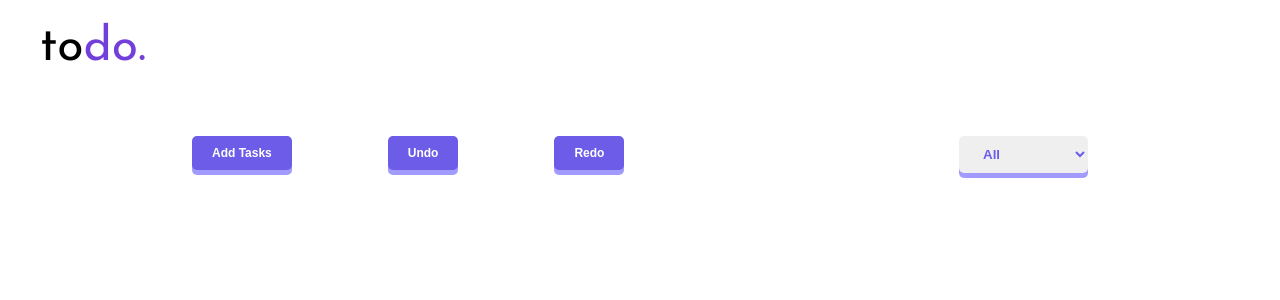
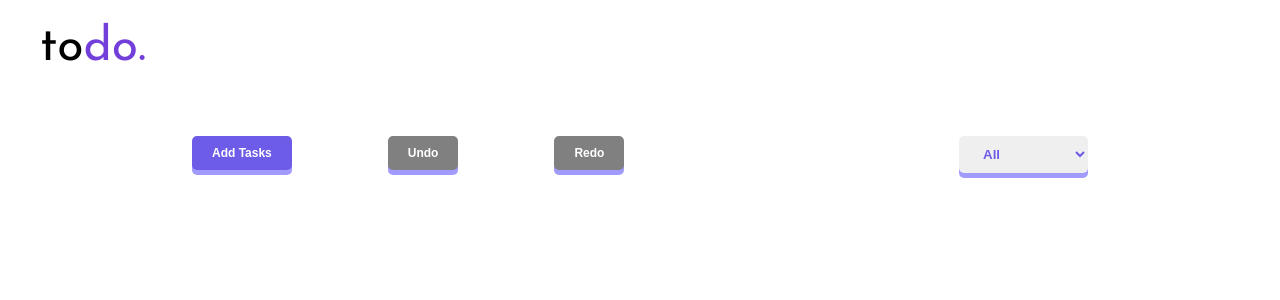
Before and after one commit to RahulKrishna-A/To-Do-List-Manager, a React (Vite) app: page / in a window 1280 px wide. Shown: the top 300 px of the page. Built offline with nearby package versions, Linux system fonts and the light colour scheme.

Commit message:
Added Index and History for Undo/Redo

```diff
--- a/src/App.css
+++ b/src/App.css
@@ -5,3 +5,13 @@
     height: 100dvh;
     overflow-x: hidden;
 }
+
+button[disabled]{
+    background-color: grey;
+
+}
+
+/*button[disabled]:active{*/
+/*    transform: none;*/
+/*    box-shadow: 0px 5px 0px 0px #a29bfe;*/
+/*}*/
--- a/src/Components/AddtaskMenu.jsx
+++ b/src/Components/AddtaskMenu.jsx
@@ -3,67 +3,76 @@ import {useState} from "react";
 
 import {v4 as uuid} from "uuid";
 //Refactor EVERY COMMENT WITH CLEAR WORDS LATER DONT FORGET !!!!!!!!!!!
-export default function AddtaskMenu(props){
+export default function AddtaskMenu(props) {
 
-    const [TitleError,setTitleError] = useState(false)
+    const [TitleError, setTitleError] = useState(false)
 
     // builder pattern for optional parameters like duedate
-    class Todo{
-        constructor(Title,{DueDate}={}) {
+    class Todo {
+        constructor(Title, {DueDate} = {}) {
             this.Title = Title;
             this.DueDate = DueDate;
             this.Status = "Pending";
-            this.id =uuid()
+            this.id = uuid()
         }
     }
+
     // for checking mandatory fields
-    function toggleTitleError(val){
-        setTitleError((prev)=>{
+    function toggleTitleError(val) {
+        setTitleError((prev) => {
             return val
         })
     }
+
     // adding new tasks
-    function updateTodo(CurrentTodo){
-        props.setTodos((prev)=>{
-            return(
-                [...prev,CurrentTodo]
+    function updateTodo(CurrentTodo) {
+        props.setTodos((prev) => {
+            return (
+                [...prev, CurrentTodo]
             )
         })
 
     }
+
     //on submit
-    function onSubmitAddTasks(e){
+    function onSubmitAddTasks(e) {
         e.preventDefault()
-        if(!e.target[0].value){
+        if (!e.target[0].value) {
             toggleTitleError(true)
-        }
-        else{
+        } else {
             // toggling states
             toggleTitleError(false)
             props.ToggleMenu(false)
             let Title = e.target[0].value;
             let Duedate = e.target[1].value;
-            let CurrentTodo = new Todo(Title,{DueDate:Duedate})
+            let CurrentTodo = new Todo(Title, {DueDate: Duedate})
             updateTodo(CurrentTodo)
+            props.updateHistory(CurrentTodo)
+
+            // props.setIndex(props.History.length)
 
         }
     }
 
-    return(
+    return (
         <div id={"AddtaskMenu"}>
             {/*conditional rendering of Menu*/}
-            {props.displayAddtaskMenu&&<div id="menu__form_todoadd">
+            {props.displayAddtaskMenu && <div id="menu__form_todoadd">
                 <div className="menu__form_todoadd_header">
                     <p>New Task</p>
-                    <svg id="menu__form_todoadd_X" xmlns="http://www.w3.org/2000/svg" width="24" height="24"
+                    {/*toggling menu--------------------------------*/}
+                    <svg onClick={() => {
+                        props.ToggleMenu(false)
+                    }} id="menu__form_todoadd_X" xmlns="http://www.w3.org/2000/svg" width="24" height="24"
                          viewBox="0 0 24 24">
-                        <path d="m16.192 6.344-4.243 4.242-4.242-4.242-1.414 1.414L10.535 12l-4.242 4.242 1.414 1.414 4.242-4.242 4.243 4.242 1.414-1.414L13.364 12l4.242-4.242z"></path>
+                        <path
+                            d="m16.192 6.344-4.243 4.242-4.242-4.242-1.414 1.414L10.535 12l-4.242 4.242 1.414 1.414 4.242-4.242 4.243 4.242 1.414-1.414L13.364 12l4.242-4.242z"></path>
                     </svg>
                 </div>
                 <form onSubmit={onSubmitAddTasks}>
                     <div>
                         {/*conditional rendering of error*/}
-                        {TitleError&& <div id="form_todo_error" >
+                        {TitleError && <div id="form_todo_error">
                             Please fill the following field
                         </div>}
                         <label htmlFor="form_todo_title">Title:*</label>
@@ -72,9 +81,9 @@ export default function AddtaskMenu(props){
                     </div>
                     <div>
                         <label htmlFor="form_todo_datetime">Due Date:</label>
-                        <input type="date"  id="form_todo_datetime"/>
+                        <input type="date" id="form_todo_datetime"/>
                     </div>
-                     <input id="form_todo_submit" type="submit" />
+                    <input id="form_todo_submit" type="submit"/>
                 </form>
 
             </div>}
--- a/src/Components/TodoManager.jsx
+++ b/src/Components/TodoManager.jsx
@@ -1,22 +1,39 @@
-import {useState,useEffect} from "react";
+import {useState, useEffect} from "react";
 import Addtasks from "./Addtasks.jsx";
 import UndoRedotasks from "./UndoRedotasks.jsx";
 import Filtertasks from "./Filtertasks.jsx";
 import AddtaskMenu from "./AddtaskMenu.jsx";
 
 import "../Component_styles/TodoManager.css"
-export default function TodoManager(){
 
-    const [Todos,setTodos]=useState([])
-    const [History,setHistory] = useState(Todos)
-    const [Filter,setFilter]=useState("All")
+export default function TodoManager() {
+
+    const [Todos, setTodos] = useState([])
+    // history variables
+    const [History, setHistory] = useState([JSON.stringify(Todos)])
+    const [Index, setIndex] = useState(0)
+
+    const [Filter, setFilter] = useState("All")
     // for controlling the visibility of the menu
-    const [displayAddtaskMenu,setdisplayAddtaskMenu] = useState(false)
-    console.log(Todos)
+    const [displayAddtaskMenu, setdisplayAddtaskMenu] = useState(false)
+
+
+    // console.log(History)
+    // console.log(Index)
 
     // for controlling the visibility of the menu
-    function ToggleMenu(val){
+    function ToggleMenu(val) {
         setdisplayAddtaskMenu(val)
+    }
+
+    function updateHistory(val) {
+        // having a new variable to have exact length for index
+        const newHistory = [...History, JSON.stringify(val)];
+        // updating history
+        setHistory(newHistory)
+        //     updating the index value
+        setIndex(newHistory.length)
+
     }
 
     // useEffect for storing and getting from local storage
@@ -34,18 +51,17 @@ export default function TodoManager(){
     //
 
 
-
-
-
-    return(
+    return (
         <div id={"TodoManager-container"}>
             <div id={"TodoManager-container_options"}>
-                <Addtasks ToggleMenu={ToggleMenu} />
-                <UndoRedotasks/>
+                <Addtasks ToggleMenu={ToggleMenu}/>
+                <UndoRedotasks Index={Index} setIndex={setIndex} setHistory={setHistory} History={History}/>
                 <Filtertasks/>
 
             </div>
-            <AddtaskMenu Todos = {Todos} setTodos ={setTodos} ToggleMenu={ToggleMenu} displayAddtaskMenu={displayAddtaskMenu}/>
+            <AddtaskMenu History={History} updateHistory={updateHistory} Todos={Todos} setTodos={setTodos}
+                         ToggleMenu={ToggleMenu}
+                         displayAddtaskMenu={displayAddtaskMenu} setIndex={setIndex}/>
 
         </div>
     )
--- a/src/Components/UndoRedotasks.jsx
+++ b/src/Components/UndoRedotasks.jsx
@@ -1,9 +1,15 @@
-export default function UndoRedotasks(){
+export default function UndoRedotasks(props){
+
+    let canUndo = props.Index > 0
+    let canRedo = props.Index < props.History.length-1
+
+
+
     return(
         <div id={"UndoRedo_Task"} style={{display:"flex"}}>
-            <button id={"Undo_button"} className={"options_button"}>Undo</button>
+            <button  id={"Undo_button"} disabled={!canUndo} className={"options_button"}>Undo</button>
 
-            <button id={"Redo_button"} className={"options_button"}>Redo</button>
+            <button  id={"Redo_button"} disabled={!canRedo} className={"options_button"}>Redo</button>
         </div>
     )
 }
```
Also changed, not shown: src/Components/Todos.jsx (line endings or trailing spaces).
